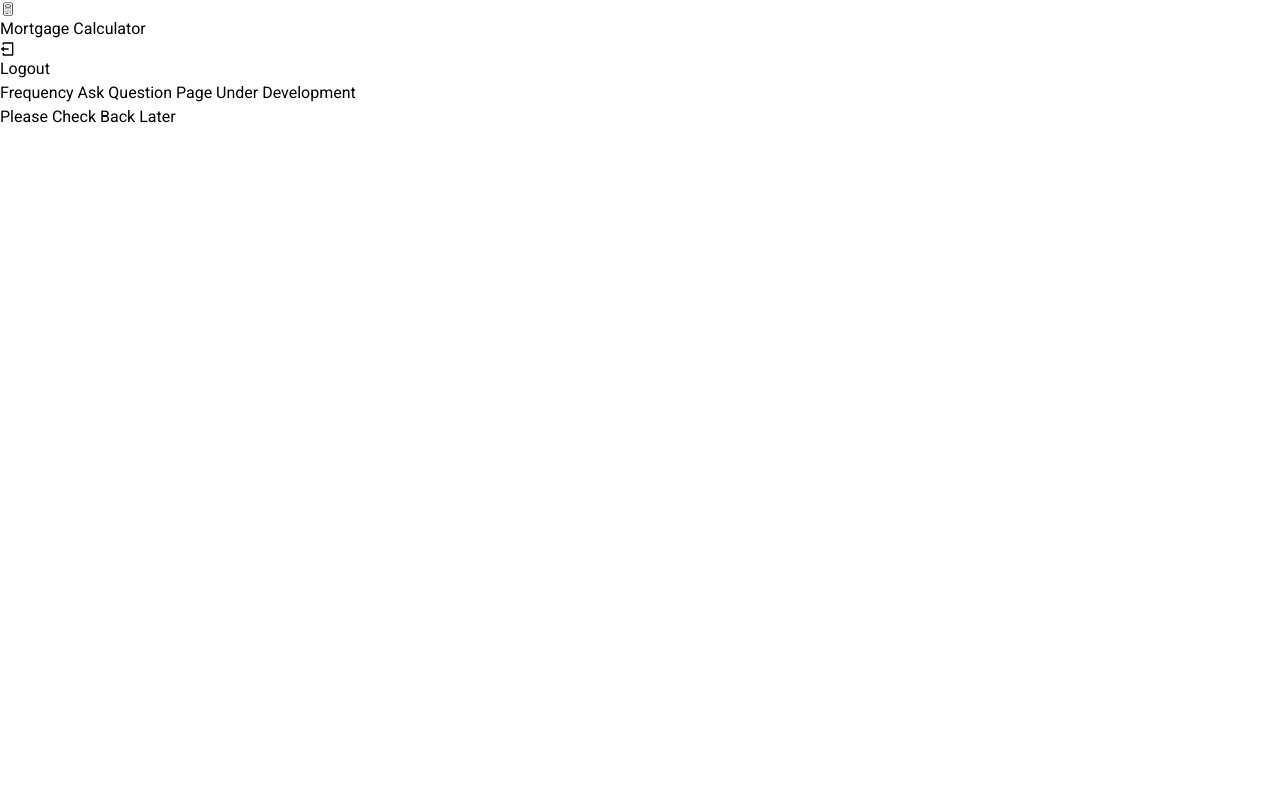
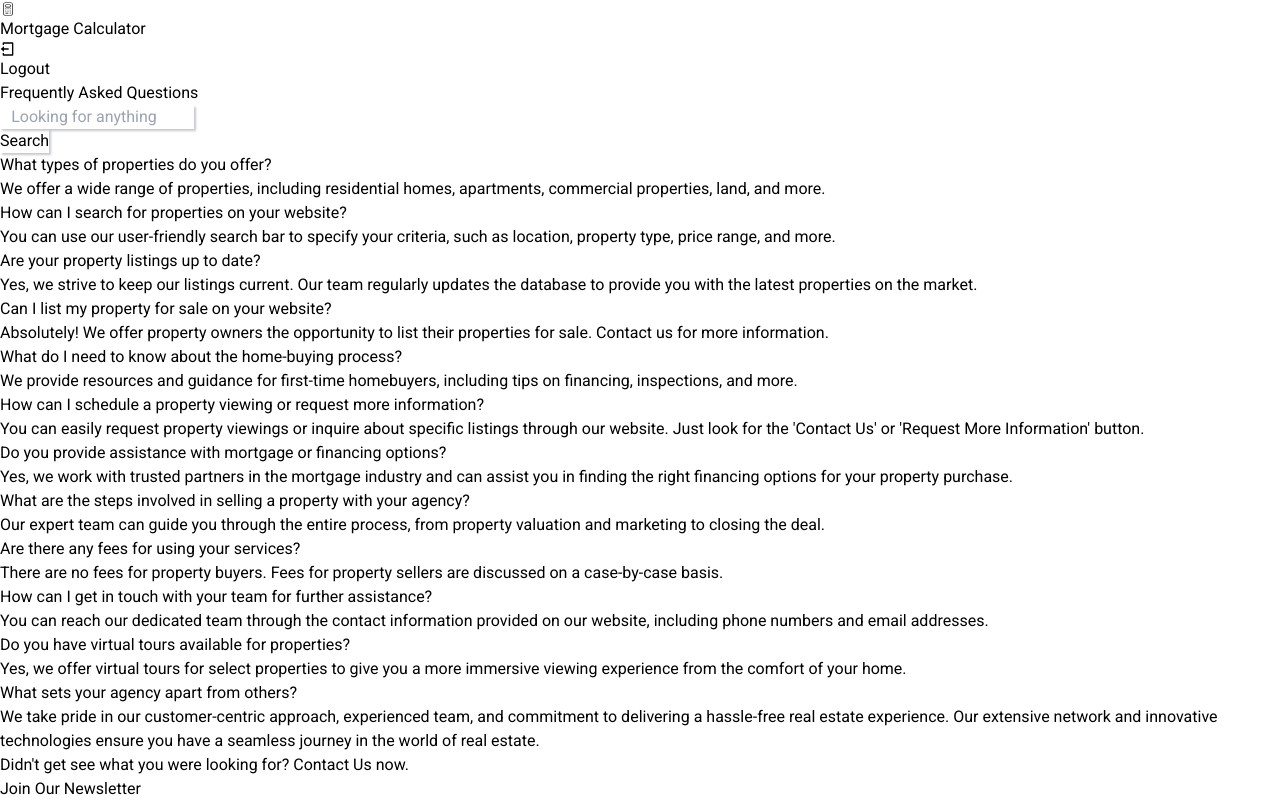
Before and after one commit to topzyray/onile-redesign, a Next.js app: page /faq in a window 1280 px wide. Shown: the part 2039-2840 px from the top of the page. Before the commit the page ends 2168 px from the top, so only its background shows below. Built offline with nearby package versions, Linux system fonts and the light colour scheme.

Commit message:
Major update to FAQ page and minor update to Properties page

```diff
--- /dev/null
+++ b/src/app/_lib/faqs.js
@@ -0,0 +1,64 @@
+const FAQs = [
+    {
+        id: 1,
+        question: "What types of properties do you offer?",
+        answer: "We offer a wide range of properties, including residential homes, apartments, commercial properties, land, and more."
+    },
+    {
+        id: 2,
+        question: "How can I search for properties on your website?",
+        answer: "You can use our user-friendly search bar to specify your criteria, such as location, property type, price range, and more."
+    },
+    {
+        id: 3,
+        question: "Are your property listings up to date?",
+        answer: "Yes, we strive to keep our listings current. Our team regularly updates the database to provide you with the latest properties on the market."
+    },
+    {
+        id: 4,
+        question: "Can I list my property for sale on your website?",
+        answer: "Absolutely! We offer property owners the opportunity to list their properties for sale. Contact us for more information."
+    },
+    {
+        id: 5,
+        question: "What do I need to know about the home-buying process?",
+        answer: "We provide resources and guidance for first-time homebuyers, including tips on financing, inspections, and more."
+    },
+    {
+        id: 6,
+        question: "How can I schedule a property viewing or request more information?",
+        answer: "You can easily request property viewings or inquire about specific listings through our website. Just look for the 'Contact Us' or 'Request More Information' button."
+    },
+    {
+        id: 7,
+        question: "Do you provide assistance with mortgage or financing options?",
+        answer: "Yes, we work with trusted partners in the mortgage industry and can assist you in finding the right financing options for your property purchase."
+    },
+    {
+        id: 8,
+        question: "What are the steps involved in selling a property with your agency?",
+        answer: "Our expert team can guide you through the entire process, from property valuation and marketing to closing the deal."
+    },
+    {
+        id: 9,
+        question: "Are there any fees for using your services?",
+        answer: "There are no fees for property buyers. Fees for property sellers are discussed on a case-by-case basis."
+    },
+    {
+        id: 10,
+        question: "How can I get in touch with your team for further assistance?",
+        answer: "You can reach our dedicated team through the contact information provided on our website, including phone numbers and email addresses."
+    },
+    {
+        id: 11,
+        question: "Do you have virtual tours available for properties?",
+        answer: "Yes, we offer virtual tours for select properties to give you a more immersive viewing experience from the comfort of your home."
+    },
+    {
+        id: 12,
+        question: "What sets your agency apart from others?",
+        answer: "We take pride in our customer-centric approach, experienced team, and commitment to delivering a hassle-free real estate experience. Our extensive network and innovative technologies ensure you have a seamless journey in the world of real estate."
+    }
+]
+
+export default FAQs;
--- a/src/app/faq/page.js
+++ b/src/app/faq/page.js
@@ -1,13 +1,60 @@
-
+import Link from "next/link";
+import faqs from "../_lib/faqs";
+import Footer from "@/component/Footer";
 
 const FAQ = () => {
     return <>
-      <section className="pt-24 sm:pt-36  flex w-full min-h-screen flex-col items-center justify-between">
-        <section className="w-full flex flex-col sm:flex-row justify-between">
-            <h1 className="text-xl sm:text-3xl lg:text-5xl">Frequency Ask Question Page Under Development <br /> Please Check Back Later</h1>
+      <section className="text-[#344054] pt-[6.5rem] sm:pt-32 pb-16  flex w-full min-h-screen flex-col items-center justify-between">
+        <section className="w-full space-y-6 px-8 sm:px-16 lg:px-[8.44rem]">
+          <section className='text-center'>
+            <h1 className='text-[1.5rem] md:text-[2rem] font-bold'>Frequently Asked Questions</h1>
+          </section>
+
+          {/* Search FAQ */}
+          <section className="w-full px-8 lg:px-[21.78rem]">
+            <section className="flex justify-center gap-1 h-10">
+              <section className="shrink-0">
+                <input
+                  type="search"
+                  name="search"
+                  placeholder="Looking for anything"
+                  autoComplete="search"
+                  className="block w-[13rem] sm:w-[20rem] md:w-[30rem] lg:w-[40.3125rem] h-full rounded-l-md border border-[#BDBDBD] py-1 md:py-1.5 text-[#34405480] ring-1 ring-inset ring-[#BDBDBD] placeholder:text-[#BDBDBD] placeholder:font-normal placeholder:text-sm focus:ring-2 focus:ring-inset focus:ring-[#FF7F50] sm:text-sm sm:leading-6 shadow-md"
+                  style={{boxShadow: "2px 2px 2px 0px #1d293940"}}
+                />
+              </section>
+              <button className="h-full shrink-0 font-normal sm:font-semibold text-sm md:py-2 px-6 rounded-r-md text-[#FFFFFF] bg-[#FF7F50] hover:bg-orange-600 active:bg-orange-700 focus:outline-none focus:ring focus:ring-orange-300" style={{boxShadow: "2px 2px 2px 0px #1d293940"}}>
+                Search
+              </button>
+            </section>
+          </section>
+
+          {/* FAQs */}
+
+          <section className="text-[#344054] pl-7 pb-8 sm:pb-12">
+            <ol className="list-decimal space-y-4">
+              {faqs.map(faq => {
+                return (
+                    <li key={faq.id} className="text-sm sm:text-base text-justify font-bold ">{faq.question}
+                      <ul className="list-disc list-inside space-y-4">
+                        <li className="text-sm sm:text-base text-justify font-normal mt-3">{faq.answer}</li>
+                      </ul>
+                    </li>
+
+                )
+              })}
+            </ol>
+          </section>
+
+          {/* Contact us */}
+          <section className="text-[#344054] text-sm sm:text-base font-bold">
+              Didn&#39;t get see what you were looking for? <Link href="/contact" className="text-[#FF7F50] font-extrabold hover:underline">Contact Us</Link> now.
+          </section>
         </section>
       </section>
+
+      <Footer />
     </>
   }
 
-  export default FAQ
+  export default FAQ;
--- a/src/app/properties/page.js
+++ b/src/app/properties/page.js
@@ -41,7 +41,7 @@ const Properties = () => {
                   style={{boxShadow: "2px 2px 2px 0px #1d293940"}}
                 />
               </section>
-              <button onClick={handleSubmit} className="h-full shrink-0 font-normal sm:font-semibold text-sm md:py-2 px-2 rounded-r-md text-[#FFFFFF] bg-[#FF7F50] hover:bg-orange-600 active:bg-orange-700 focus:outline-none focus:ring focus:ring-orange-300" style={{boxShadow: "2px 2px 2px 0px #1d293940"}}>
+              <button onClick={handleSubmit} className="h-full shrink-0 font-normal sm:font-semibold text-sm md:py-2 px-6 rounded-r-md text-[#FFFFFF] bg-[#FF7F50] hover:bg-orange-600 active:bg-orange-700 focus:outline-none focus:ring focus:ring-orange-300" style={{boxShadow: "2px 2px 2px 0px #1d293940"}}>
                 Search
               </button>
             </section>
```
